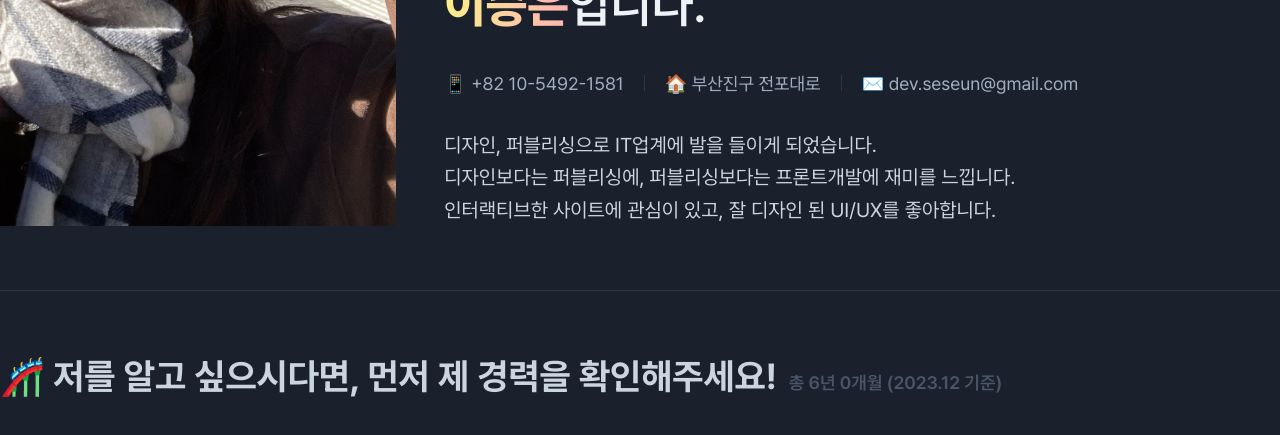
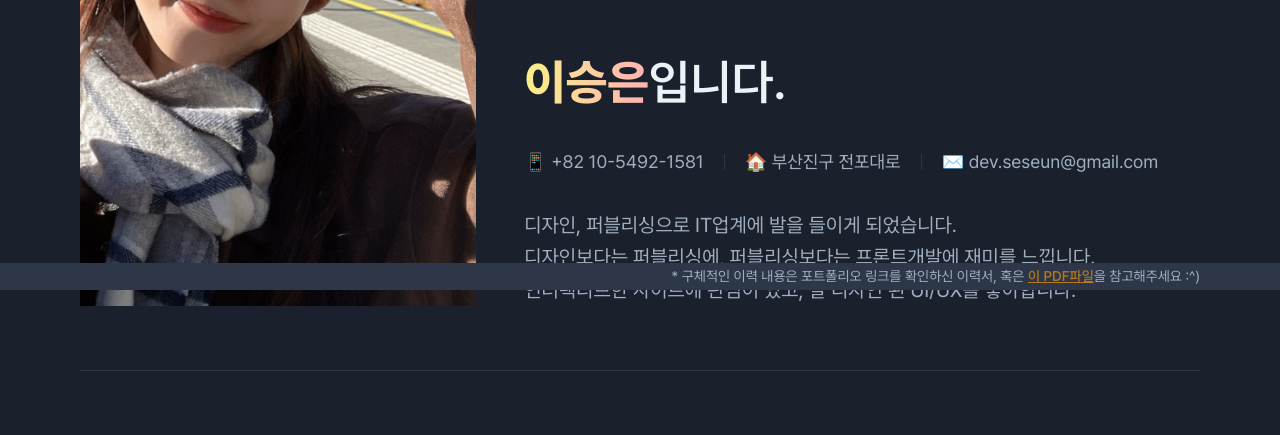
Before and after one commit to seseun/portfolio, a React (Create React App) app: page / in a window 1280 px wide. Shown: the part 510-945 px from the top of the page. Built offline with nearby package versions, Linux system fonts and the light colour scheme.

Commit message:
change: 레이아웃 정리

```diff
--- a/src/components/Section/index.tsx
+++ b/src/components/Section/index.tsx
@@ -15,6 +15,27 @@ const Section = forwardRef<HTMLDivElement, SectionProps & StackProps>(
         borderTopColor="gray.700"
         borderTopWidth="1px"
         ref={ref}
+        sx={{
+          h2: {
+            fontSize: "3xl",
+            small: {
+              fontSize: "lg",
+              fontWeight: 600,
+              pl: 3,
+              color: "gray.600",
+            },
+          },
+          h3: {
+            fontSize: "2xl",
+            lineHeight: "tall",
+            small: {
+              fontSize: "lg",
+              fontWeight: 600,
+              pl: 3,
+              color: "gray.600",
+            },
+          },
+        }}
         {...props}
       >
         {children}
--- a/src/routes/AppLayout.tsx
+++ b/src/routes/AppLayout.tsx
@@ -1,10 +1,19 @@
-import { Box } from "@chakra-ui/react";
+import { Box, Button, Text } from "@chakra-ui/react";
 import { Outlet } from "react-router-dom";
 
 function AppLayout() {
   return (
     <Box as="main" layerStyle="main">
       <Outlet />
+      <Box as="footer" layerStyle="footer">
+        <Text>
+          * 구체적인 이력 내용은 포트폴리오 링크를 확인하신 이력서, 혹은{" "}
+          <Button variant="link" color="yellow.600">
+            이 PDF파일
+          </Button>
+          을 참고해주세요 :^)
+        </Text>
+      </Box>
     </Box>
   );
 }
--- a/src/theme.ts
+++ b/src/theme.ts
@@ -1,13 +1,30 @@
-import { extendTheme, type ThemeConfig } from "@chakra-ui/react";
+import { ColorMode, extendTheme, type ThemeConfig } from "@chakra-ui/react";
 
 const config: ThemeConfig = {
   initialColorMode: "dark",
   useSystemColorMode: false,
 };
 
+interface ThemeProps {
+  colorMode: ColorMode;
+}
+
 const theme = extendTheme({
   config,
-  global: {},
+  styles: {
+    global: (props: ThemeProps) => ({
+      html: {
+        fontSize: "16px",
+      },
+      body: {
+        bg: props.colorMode === "dark" ? "gray.800" : "white",
+      },
+      ul: {
+        listStyle: "none",
+      },
+      p: { color: "gray.400", fontSize: "lg", lineHeight: "tall" },
+    }),
+  },
   fonts: {
     heading: `'Pretendard Variable', sans-serif`,
     body: `'Pretendard Variable', sans-serif`,
@@ -16,73 +33,26 @@ const theme = extendTheme({
   layerStyles: {
     main: {
       color: "gray.300",
+      m: "0 auto",
       minH: "100vh",
-      pb: 20,
+      p: 20,
       width: "1280px",
-      m: "0 auto",
-      section: {
-        alignItems: "stretch",
-        h2: {
-          fontSize: "4xl",
-          small: {
-            fontSize: "lg",
-            fontWeight: 600,
-            pl: 3,
-            color: "gray.600",
-          },
-        },
-        h3: {
-          fontSize: "2xl",
-          lineHeight: "tall",
-          small: {
-            fontSize: "lg",
-            fontWeight: 600,
-            pl: 3,
-            color: "gray.600",
-          },
-        },
-        p: { color: "gray.400", fontSize: "lg", lineHeight: "tall" },
+    },
+    footer: {
+      bgColor: "gray.700",
+      bottom: 0,
+      color: "gray.500",
+      left: 0,
+      position: "fixed",
+      px: 4,
+      py: 0.5,
+      textAlign: "right",
+      width: "100%",
+      p: {
+        fontSize: "sm",
+        width: "1120px",
+        m: "0 auto",
       },
-    },
-    prjBox: {
-      bgColor: "gray.900",
-      borderRadius: "2xl",
-      px: 8,
-      py: 5,
-    },
-    monitor: {
-      flex: "640px 0 0",
-      width: "640px",
-      height: "360px",
-      overflow: "auto",
-      borderWidth: "1rem",
-      borderRadius: "xl",
-      borderColor: "gray.700",
-      "::-webkit-scrollbar": {
-        width: "8px",
-      },
-      "::-webkit-scrollbar-thumb": {
-        bg: "gray.600",
-      },
-      "::-webkit-scrollbar-track": {
-        bg: "gray.800",
-      },
-    },
-    stackBox: {
-      display: "flex",
-      gap: 2,
-      // padding: 3,
-      // bgColor: "gray.800",
-      // borderRadius: "xl",
-      width: "100%",
-    },
-    stackBgBox: {
-      display: "flex",
-      gap: 2,
-      p: 3,
-      bgColor: "gray.800",
-      borderRadius: "xl",
-      width: "100%",
     },
     iconList: {
       li: {
@@ -91,12 +61,11 @@ const theme = extendTheme({
         display: "flex",
         alginItems: "flex-start",
         w: "100%",
-        mt: 2,
         i: {
           pr: 2,
           fontStyle: "initial",
           flexShrink: 0,
-          "& + *": {
+          "& + *:not(a)": {
             flex: 1,
           },
         },
@@ -107,6 +76,7 @@ const theme = extendTheme({
         },
         p: {
           color: "gray.500",
+          fontSize: "md",
         },
       },
     },
@@ -115,10 +85,11 @@ const theme = extendTheme({
   components: {
     Badge: {
       baseStyle: {
-        px: 2,
+        px: 1.5,
         py: 0.5,
         borderRadius: "md",
         fontSize: "sm",
+        fontWeight: "600",
         textTransform: "none",
         lineHeight: "short",
       },
```
Also changed, not shown: src/pags/Home/Navigator/NavButton/index.tsx (added, +49 -0 lines), src/pags/Home/Navigator/index.tsx (added, +61 -0 lines).
